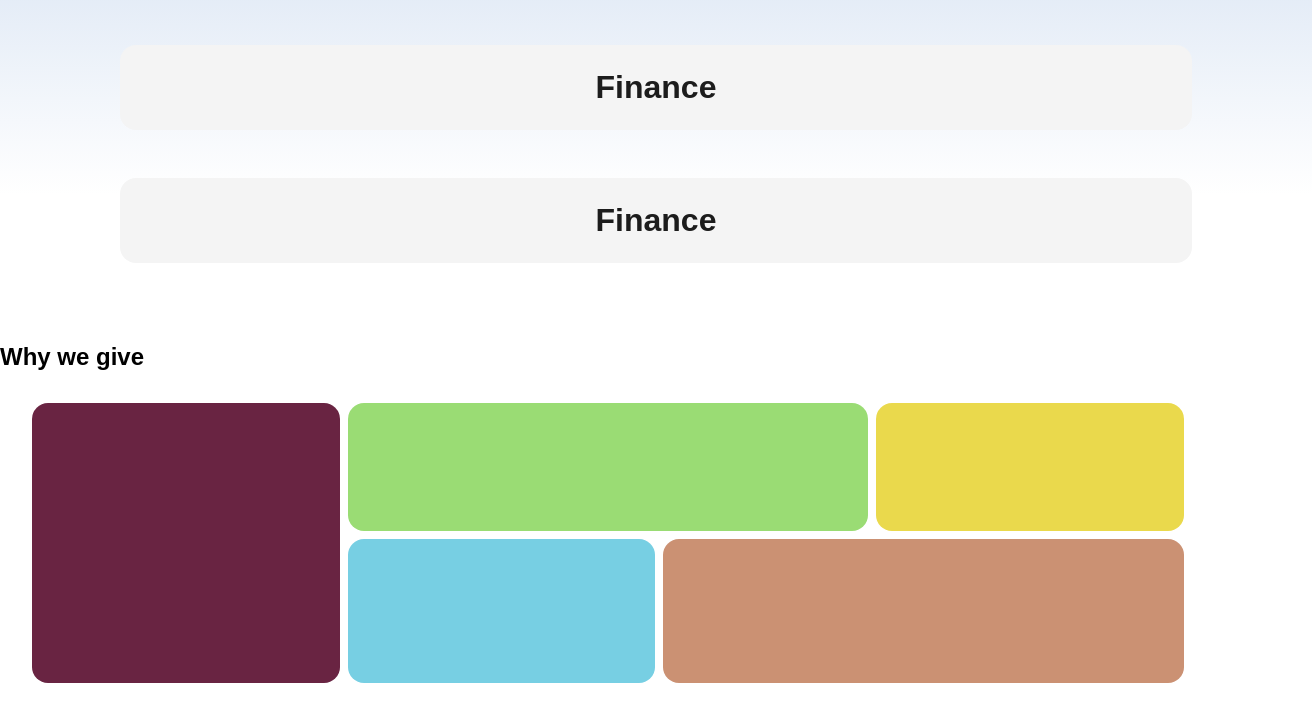
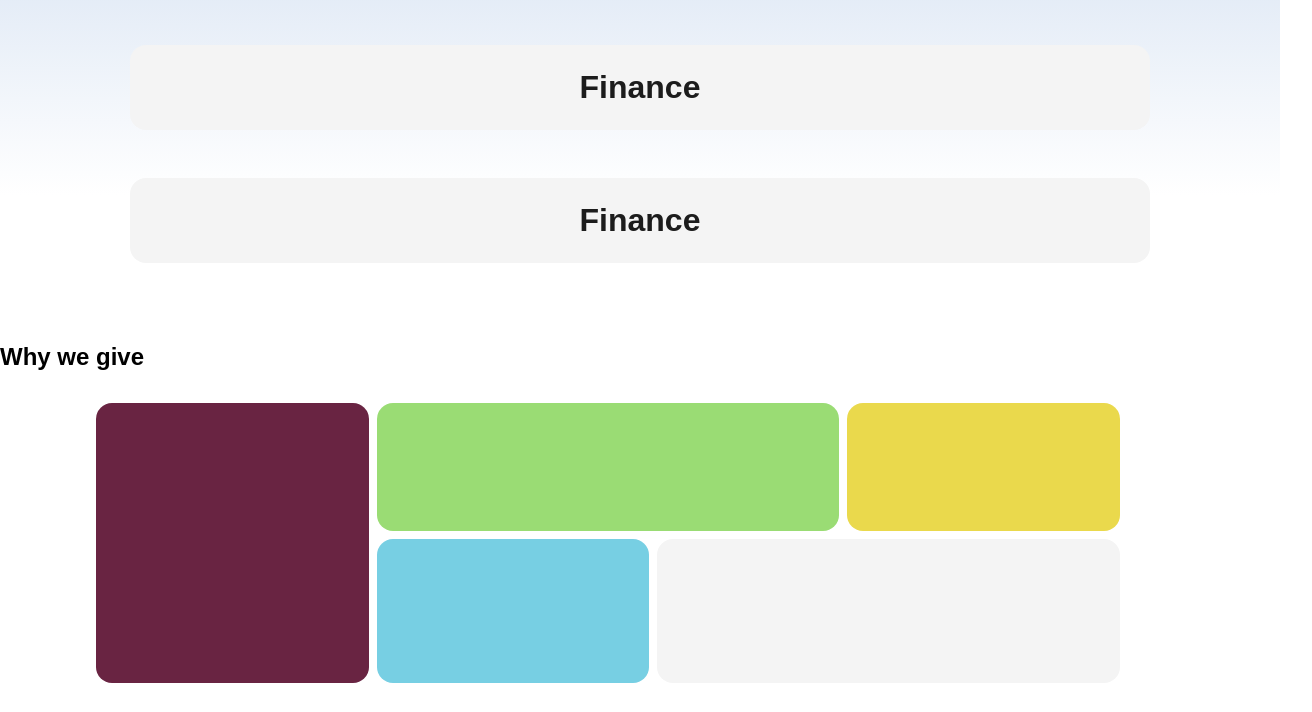
Before and after one commit to jadonsunshine/Little-star, a plain HTML site: page index.html in a window 1280 px wide. Shown: the part 1112-1824 px from the top of the page, 1312 px wide, since content can reach past the window. Drawn offline with Linux system fonts and the light colour scheme.

Commit message:
Add files via upload

```diff
--- a/style.css
+++ b/style.css
@@ -54,7 +54,7 @@
   .searchbar input {
     width: 100%;
     height: 100%;
-   font-size:1.2rem ;
+    font-size: 1.2rem;
     border-radius: 1.2rem;
   }
 
@@ -90,7 +90,7 @@
 
   .item1 {
     margin: 3rem auto;
-   width: 100%;
+    /*width: 100%-;*/
     padding: 1rem;
     display: grid;
     gap: 1rem;
@@ -116,19 +116,22 @@
     text-align: center;
     font-weight: 800;
   }
-
+section{
+  width: 95vw;
+}
   .item2 {
-   width: 90vw;
+    width: 80vw;
     display: grid;
     grid-template-columns: repeat(2, 3fr) 2fr 3fr;
     grid-template-rows: 16vh 18vh;
     gap: 0.5rem;
-   padding: 2rem;
+    margin: 2rem auto;
+    place-content: center;
   }
 
   .testimonial {
     background-color: #f4f4f4;
-   border-radius:1rem;
+    border-radius: 1rem;
     padding: 3rem;
   }
 
@@ -152,5 +155,5 @@
 
   .test5 {
     grid-column: 3/5;
-   background: #CB9173;
+    background: #CB91732;
   }
```
Lines whose indentation alone changed are shown as unchanged.
